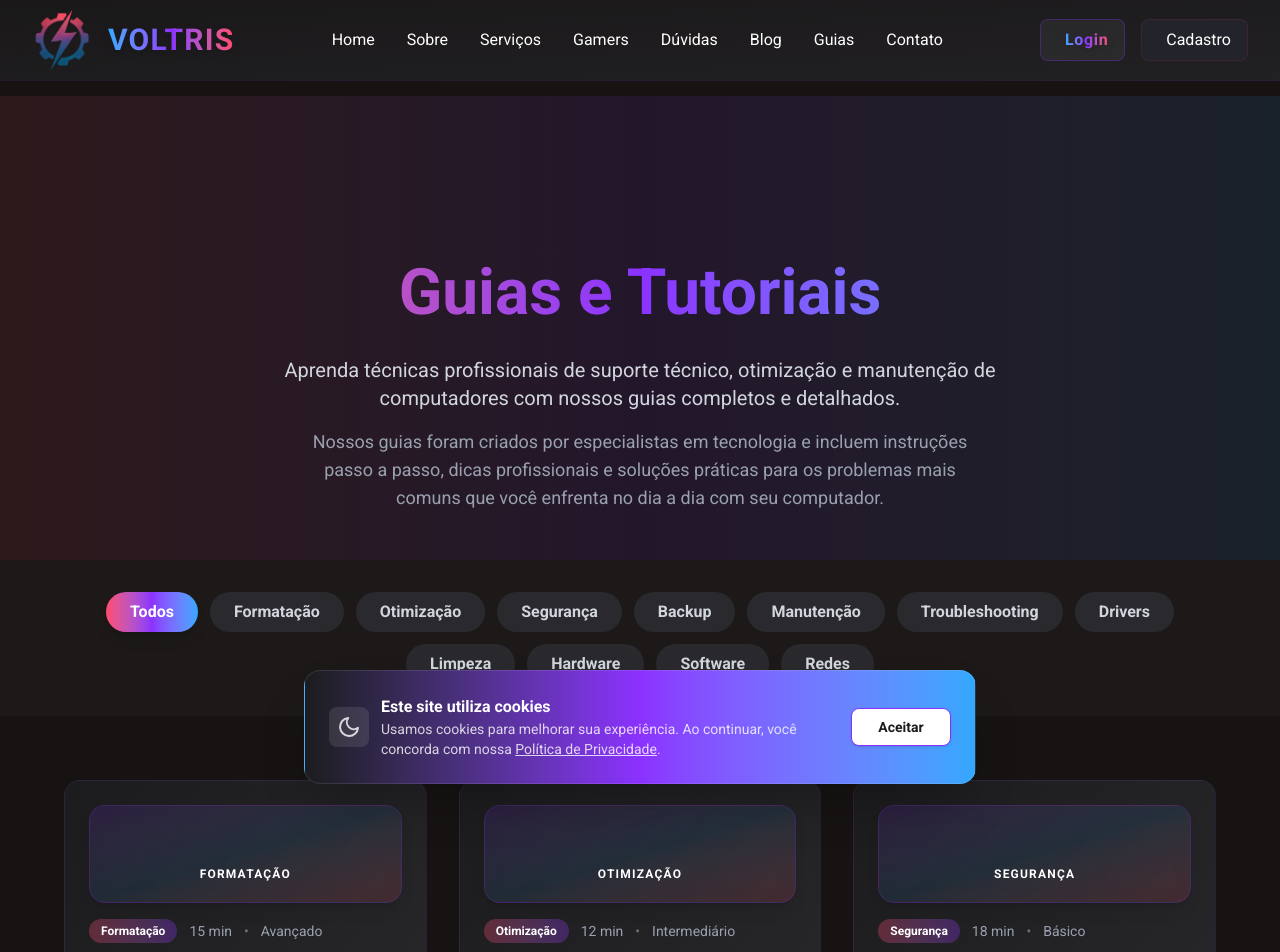
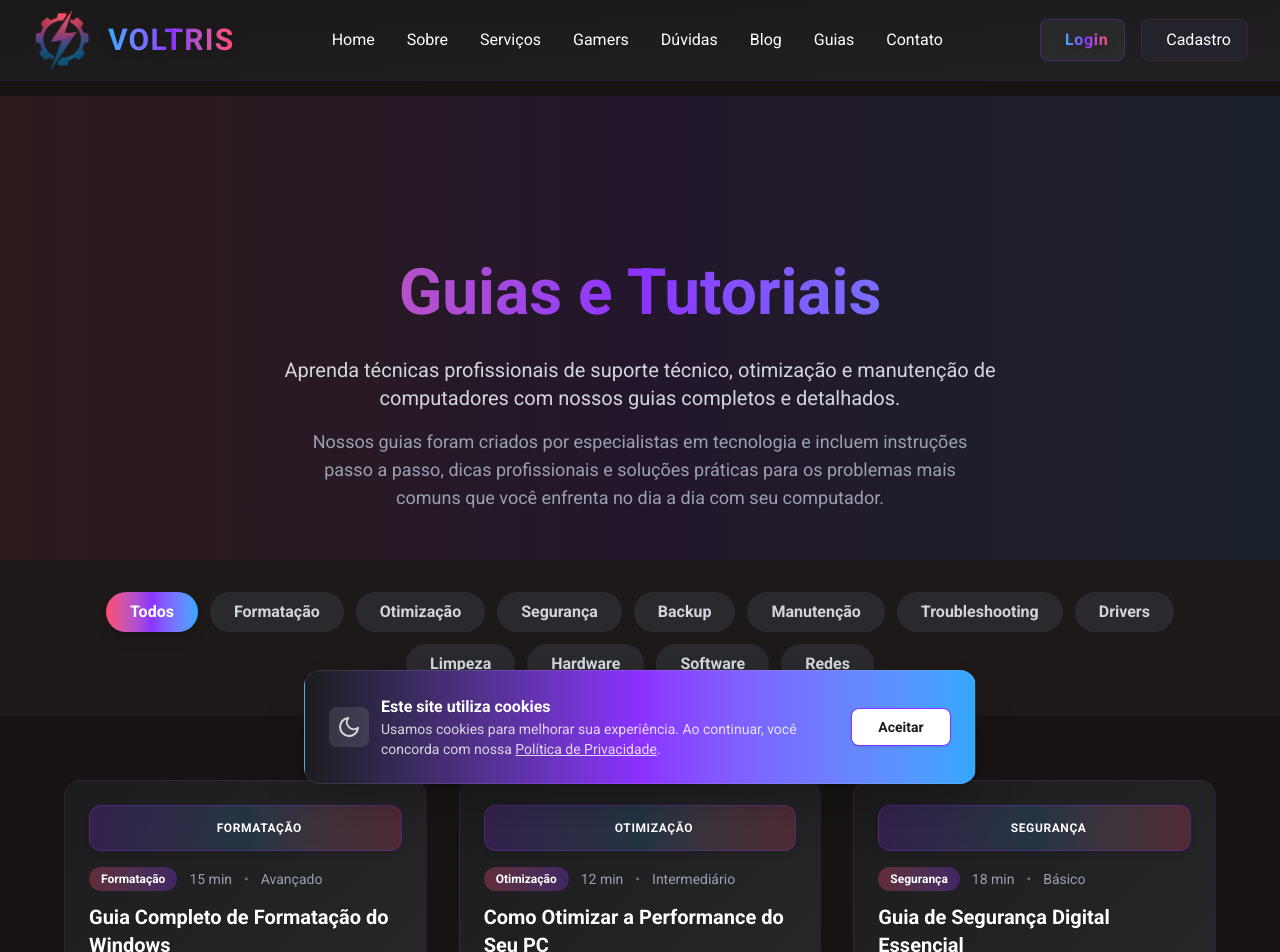
Before and after one commit to DougFHansen/voltris-seo-optimized, a Next.js app: page /guias in a window 1280 px wide. Shown: the top 952 px of the page. Built offline with nearby package versions, Linux system fonts and the light colour scheme; no server answers.

Commit message:
Correção final layout compacto: Caixas finas verticalmente com título e ícone centralizados horizontalmente, usando flex-row em vez de flex-col

```diff
--- a/app/guias/page.tsx
+++ b/app/guias/page.tsx
@@ -370,14 +370,14 @@ export default function GuiasPage() {
                 >
                   <Link href={guide.href}>
                     <div className="group bg-gradient-to-br from-[#1c1c1e] to-[#2a2a2e] p-6 rounded-2xl border border-[#8B31FF]/10 hover:border-[#FF4B6B]/30 transition-all duration-500 hover:shadow-[0_0_30px_rgba(139,49,255,0.1)] h-full flex flex-col cursor-pointer">
-                      {/* Modern Professional Category Header */}
+                      {/* Compact Professional Category Header */}
                       <div className="mb-4">
-                        <div className="relative bg-gradient-to-br from-[#8B31FF]/15 via-[#31A8FF]/10 to-[#FF4B6B]/15 backdrop-blur-sm border border-[#8B31FF]/20 rounded-2xl p-5 shadow-lg hover:shadow-[#8B31FF]/20 hover:border-[#31A8FF]/30 transition-all duration-500 group-hover:scale-105">
-                          <div className="flex flex-col items-center justify-center space-y-2">
-                            <div className="text-transparent bg-clip-text bg-gradient-to-r from-[#FF4B6B] via-[#8B31FF] to-[#31A8FF]">
+                        <div className="relative bg-gradient-to-r from-[#8B31FF]/20 via-[#31A8FF]/15 to-[#FF4B6B]/20 backdrop-blur-sm border border-[#8B31FF]/30 rounded-xl py-3 px-4 shadow-md hover:shadow-[#8B31FF]/25 hover:border-[#31A8FF]/40 transition-all duration-300 group-hover:scale-105">
+                          <div className="flex items-center justify-center space-x-2">
+                            <div className="text-transparent bg-clip-text bg-gradient-to-r from-[#FF4B6B] via-[#8B31FF] to-[#31A8FF] w-5 h-5">
                               {guide.icon}
                             </div>
-                            <div className="text-xs font-bold text-white uppercase tracking-widest">
+                            <div className="text-xs font-bold text-white uppercase tracking-wider">
                               {guide.category}
                             </div>
                           </div>
```
